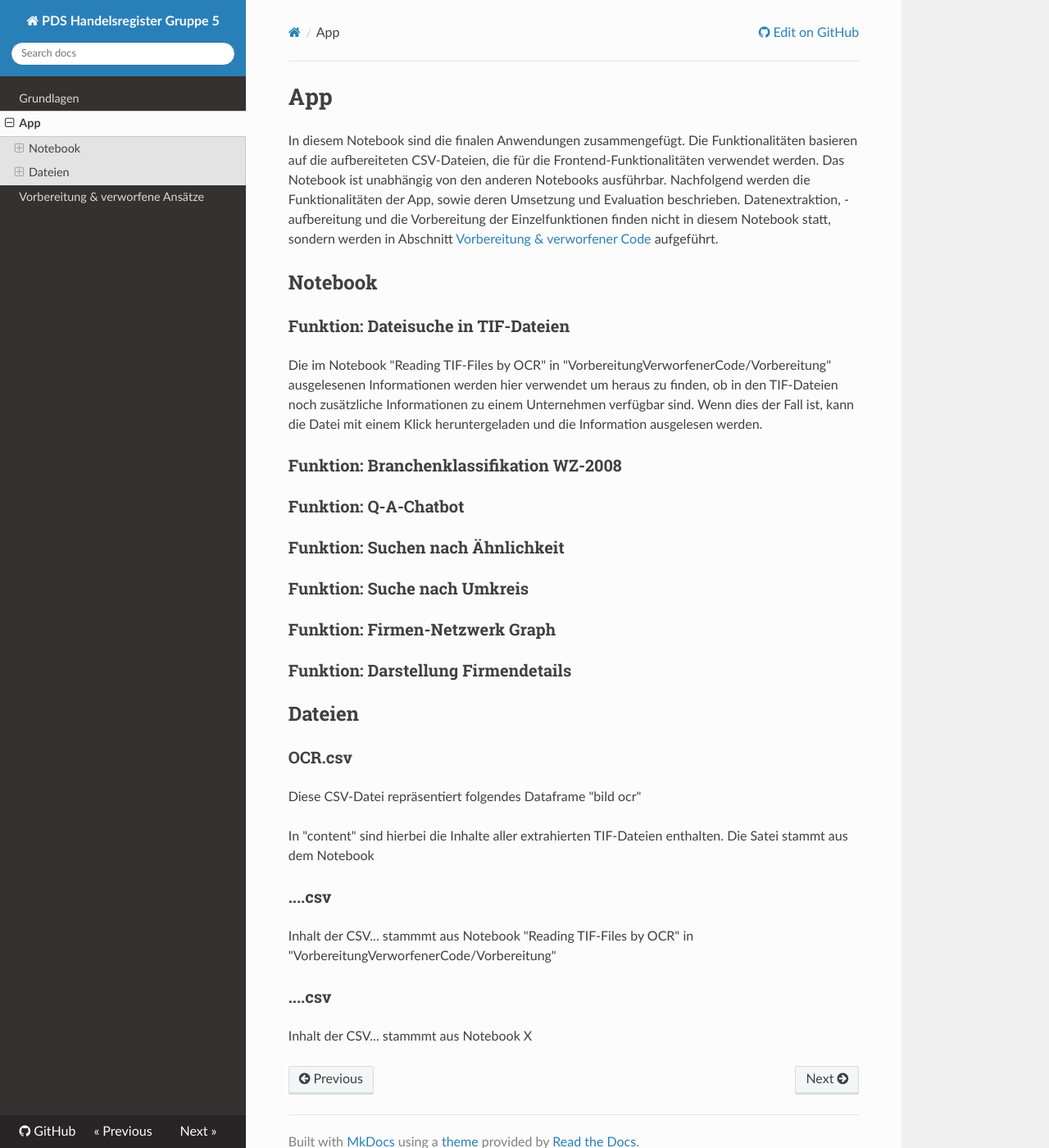
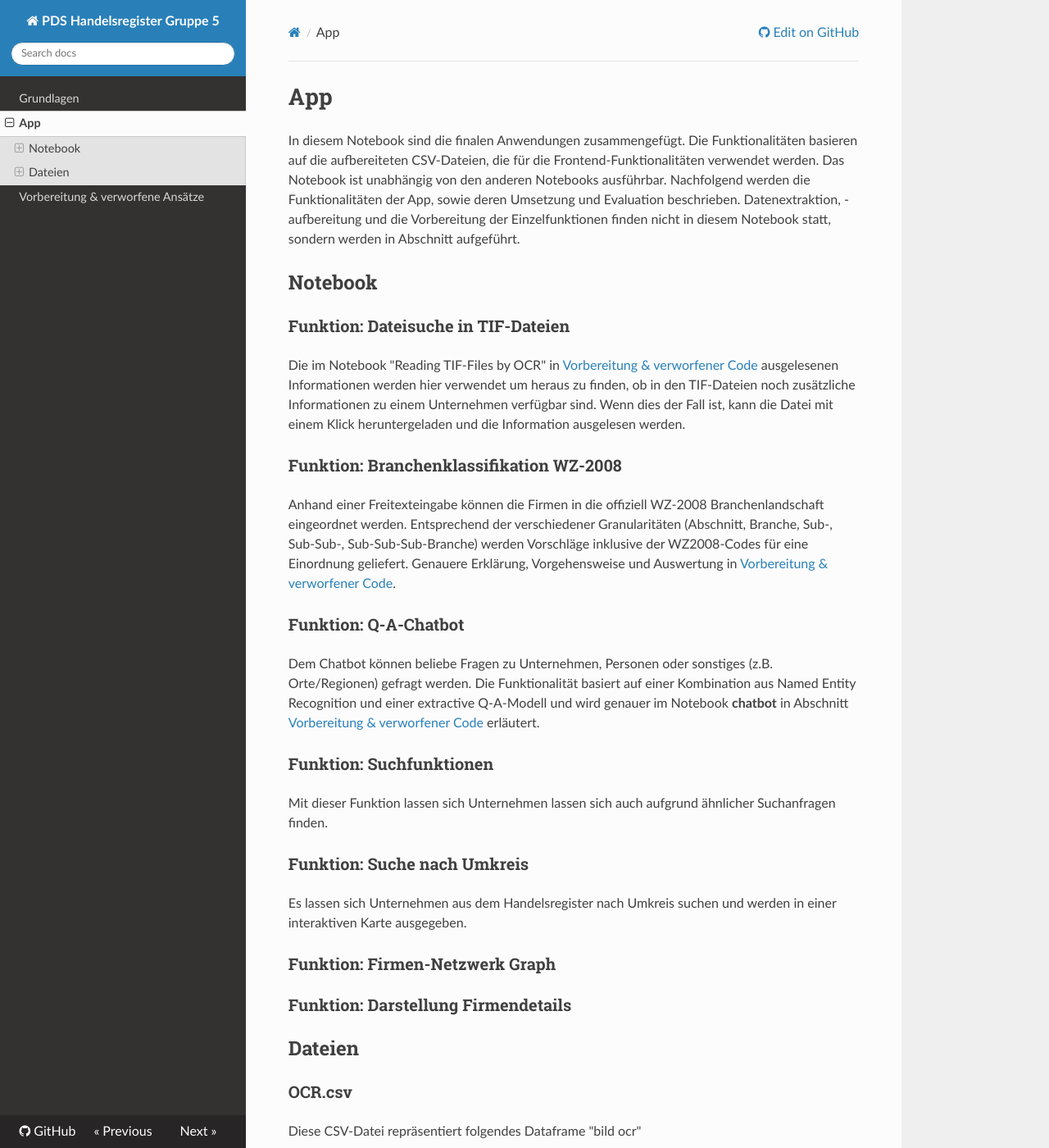
Before and after one commit to joschikahn/DokuPdsHandelsregisterGroup5, an MkDocs documentation site: the page built from docs/app.md, in a window 1280 px wide and 1400 px high. Shown: the whole window at 82% size. Built offline with MkDocs 1.6.1, drawn with Linux system fonts in a browser that asks for light colours; nearby versions of some CDN libraries.

Commit message:
Update Funktionen

```diff
--- a/docs/app.md
+++ b/docs/app.md
@@ -2,30 +2,33 @@
 
 In diesem Notebook sind die finalen Anwendungen zusammengefügt. Die Funktionalitäten basieren auf die aufbereiteten CSV-Dateien, die für die Frontend-Funktionalitäten verwendet werden. Das Notebook ist unabhängig von den anderen Notebooks ausführbar.
 Nachfolgend werden die Funktionalitäten der App, sowie deren Umsetzung und Evaluation beschrieben.
-Datenextraktion, -aufbereitung und die Vorbereitung der Einzelfunktionen finden nicht in diesem Notebook statt, sondern werden in Abschnitt [Vorbereitung & verworfener Code](#Vorbereitung-&-verworfener-Code) aufgeführt.
-
-
+Datenextraktion, -aufbereitung und die Vorbereitung der Einzelfunktionen finden nicht in diesem Notebook statt, sondern werden in Abschnitt aufgeführt.
 
 ## Notebook
 
 ### Funktion: Dateisuche in TIF-Dateien
-Die im Notebook "Reading TIF-Files by OCR" in "VorbereitungVerworfenerCode/Vorbereitung" ausgelesenen Informationen werden hier verwendet um heraus zu finden, ob in den TIF-Dateien noch zusätzliche Informationen zu einem Unternehmen verfügbar sind. Wenn dies der Fall ist, kann die Datei mit einem Klick heruntergeladen und die Information ausgelesen werden.
-
+Die im Notebook "Reading TIF-Files by OCR" in [Vorbereitung & verworfener Code](#Vorbereitung-&-verworfener-Code) ausgelesenen Informationen werden hier verwendet um heraus zu finden, ob in den TIF-Dateien noch zusätzliche Informationen zu einem Unternehmen verfügbar sind. Wenn dies der Fall ist, kann die Datei mit einem Klick heruntergeladen und die Information ausgelesen werden.
 
 ### Funktion: Branchenklassifikation WZ-2008
 
+Anhand einer Freitexteingabe können die Firmen in die offiziell WZ-2008 Branchenlandschaft eingeordnet werden. Entsprechend der verschiedener Granularitäten (Abschnitt, Branche, Sub-, Sub-Sub-, Sub-Sub-Sub-Branche) werden Vorschläge inklusive der WZ2008-Codes für eine Einordnung geliefert. Genauere Erklärung,  Vorgehensweise und Auswertung in [Vorbereitung & verworfener Code](#Vorbereitung-&-verworfener-Code).
 
 ### Funktion: Q-A-Chatbot
 
-### Funktion: Suchen nach Ähnlichkeit
+Dem Chatbot können beliebe Fragen zu Unternehmen, Personen oder sonstiges (z.B. Orte/Regionen) gefragt werden. Die Funktionalität basiert auf einer Kombination aus Named Entity Recognition und einer extractive Q-A-Modell und wird genauer im Notebook **chatbot** in Abschnitt [Vorbereitung & verworfener Code](#Vorbereitung-&-verworfener-Code) erläutert.
+
+### Funktion: Suchfunktionen
+
+Mit dieser Funktion lassen sich Unternehmen lassen sich auch aufgrund ähnlicher Suchanfragen finden.
 
 ### Funktion: Suche nach Umkreis
 
+Es lassen sich Unternehmen aus dem Handelsregister nach Umkreis suchen und werden in einer interaktiven Karte ausgegeben.
+
 ### Funktion: Firmen-Netzwerk Graph
 
+
 ### Funktion: Darstellung Firmendetails
-
-
 
 ## Dateien
 
```
